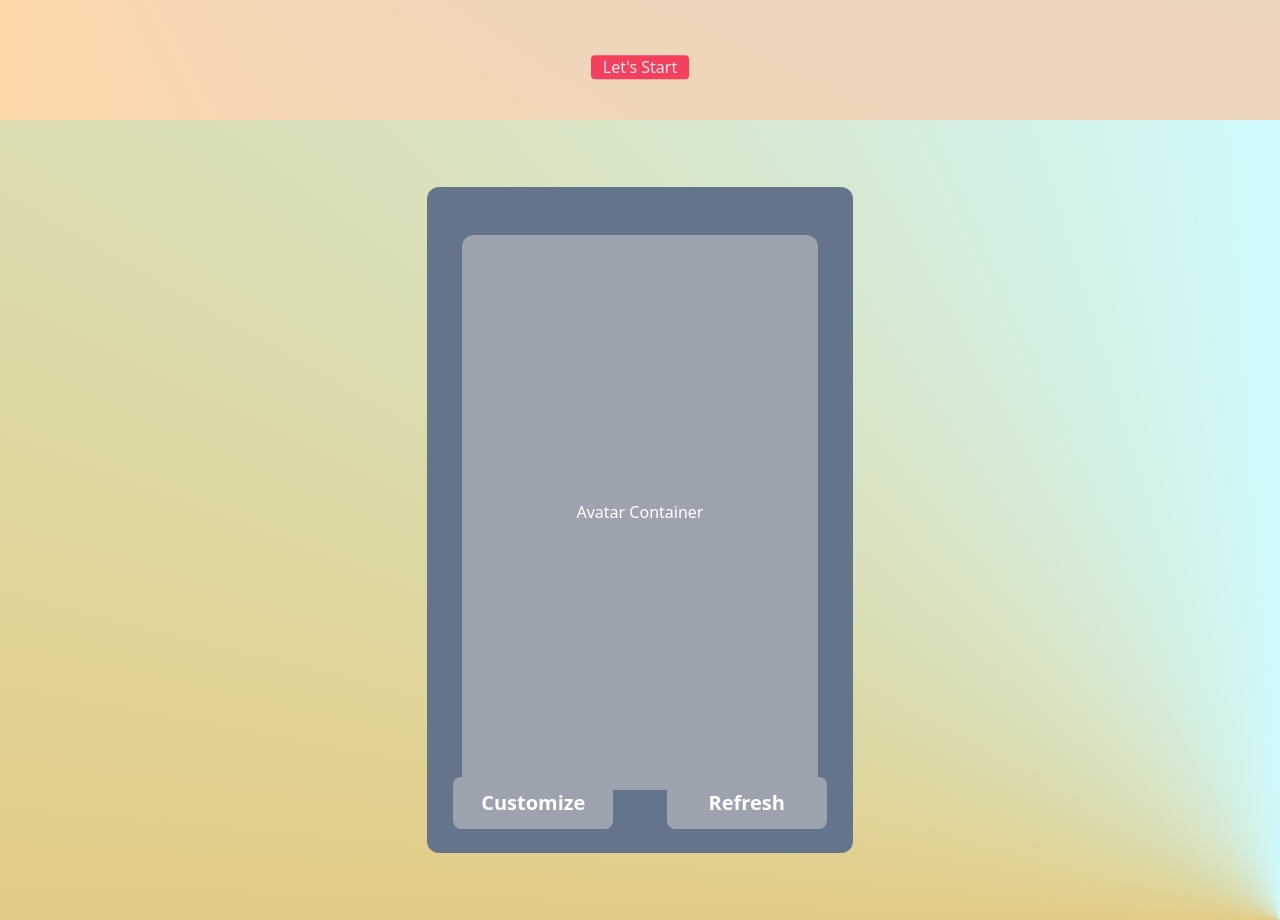
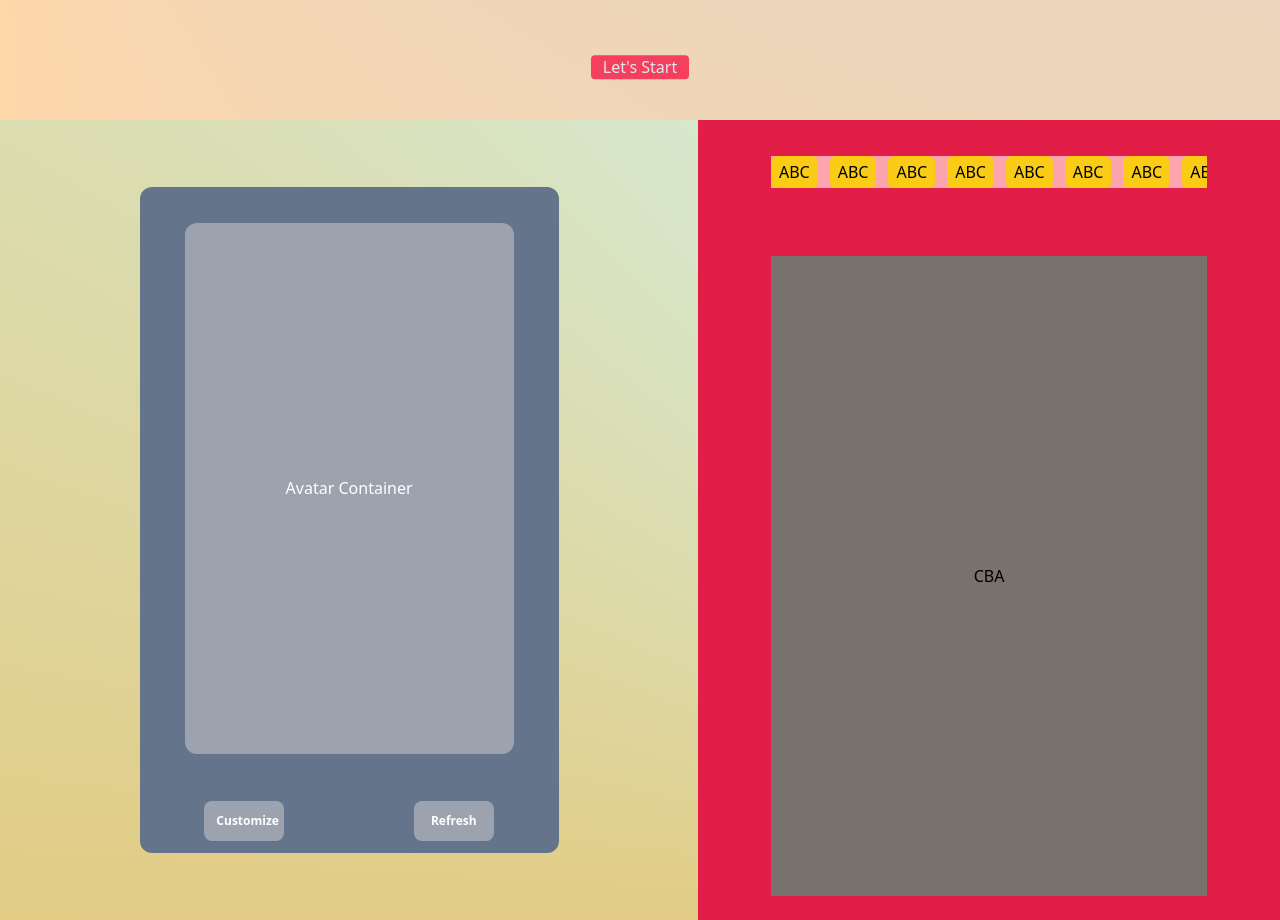
Before and after one commit to Tritintruong114/character-app-tailwindcss, a React (Create React App) app: page / in a window 1280 px wide. Shown: the part 680-1600 px from the top of the page. Built offline with nearby package versions, Linux system fonts and the light colour scheme.

Commit message:
This for the PartList section

```diff
--- a/src/common/HelloComponents.jsx
+++ b/src/common/HelloComponents.jsx
@@ -1,6 +1,6 @@
 import React, { useEffect, useState } from "react";
 import { motion } from "framer-motion";
-import ReactTypingEffect from 'react-typing-effect';
+import ReactTypingEffect from "react-typing-effect";
 
 function HelloComponents() {
   const [mousePosition, setMousePosition] = useState({
@@ -45,12 +45,12 @@ function HelloComponents() {
 
   const textEnter = () => {
     setCursorVariant("text");
-    setTextChange("You look cute.");
+    setTextChange("You look cute!");
   };
 
   const textLeave = () => {
     setCursorVariant("default");
-    setTextChange("Hi")
+    setTextChange("Hi");
   };
   // console.log(mousePosition);
   return (
@@ -59,9 +59,14 @@ function HelloComponents() {
         <h1
           onMouseEnter={textEnter}
           onMouseLeave={textLeave}
-          className="text-6xl font-mono text-gray-100 font-bold md:text-8xl xl:text-9xl"
+          className="text-3xl font-mono text-gray-100 font-bold md:text-6xl xl:text-7xl"
         >
-          <ReactTypingEffect eraseSpeed={18} eraseDelay={3000} speed={18} text={["Hi there👋," ,"Thank you!","You guys are amazing!"]}/>
+          <ReactTypingEffect
+            eraseSpeed={18}
+            eraseDelay={3000}
+            speed={18}
+            text={["Hi there👋,", "Thank you!", "You guys are amazing!"]}
+          />
         </h1>
       </div>
       {/* <ReactTypingEffect className="text-3xl md:text-6xl xl:text-6xl capitalize"   speed={20} text={["Thanks! ", "for all !"]}/> */}
--- a/src/components/Avatar.jsx
+++ b/src/components/Avatar.jsx
@@ -1,20 +1,27 @@
 import React from "react";
+// import PartList from "./PartList";
 
 //This is component for main Avatar
 function Avatar() {
   return (
-//   This is big container for the Avater Component
-    <div className="h-screen md:w-screen flex justify-center items-center xl:w-screen">
+    //   This is big container for the Avater Component
+    <div className="h-screen md:w-full flex justify-center items-center xl:w-full">
       {/* This is the big container include to the 2 section below */}
-      <div className="w-3/4 relative bg-slate-500 rounded-xl h-5/6 md:w-3/6 flex-col xl:w-4/12 flex justify-center items-center">
+      <div className="w-4/5 relative bg-slate-500 rounded-xl h-5/6 md:w-3/5 flex-col xl:w-3/5 flex justify-around   items-center">
         {/* This is for the Avatar picture container */}
-        <div className="absolute w-full h-5/6 top-12 flex justify-center items-center">
-          <div className="bg-gray-400 rounded-xl text-white w-10/12 h-full justify-center items-center flex">Avatar Container</div>
+        <div className="absolute w-full h-5/6 top-6 p-3 flex justify-center items-center">
+          <div className="bg-gray-400 rounded-xl text-white w-10/12 h-full justify-center items-center flex">
+            Avatar Container
+          </div>
         </div>
         {/* This is for the div contain the 2 button below */}
-        <div className="absolute bottom-6 w-full flex justify-around items-center">
-          <button className="bg-gray-400 p-3 w-40 sm:w-20 sm:text-md md:text-xl md:w-40 rounded-lg text-lg font-bold text-white">Customize</button>
-          <button className="bg-gray-400 p-3 w-40 sm:w-20 sm:text-md md:text-xl md:w-40 rounded-lg text-lg font-bold text-white">Refresh</button>
+        <div className="absolute bottom-3 w-full flex justify-around items-center">
+          <button className="bg-gray-400 p-3 w-20 sm:w-20 sm:text-xs md:text-md md:w-20 rounded-lg text-xs font-bold text-white">
+            Customize
+          </button>
+          <button className="bg-gray-400 p-3 w-20 sm:w-20 sm:text-xs md:text-md md:w-20 rounded-lg text-xs font-bold text-white">
+            Refresh
+          </button>
         </div>
       </div>
     </div>
--- a/src/components/MainSecond.jsx
+++ b/src/components/MainSecond.jsx
@@ -1,11 +1,21 @@
 import React from "react";
 import Avatar from "./Avatar";
 import { forwardRef } from "react";
+import PartList from "./PartList";
 
 const MainSecond = ({}, ref) => {
   return (
-    <div className="w-full h-fit bg-[conic-gradient(at_bottom_right,_var(--tw-gradient-stops))] from-red-300 via-amber-500 to-cyan-100" ref={ref}>
-      <Avatar />
+    <div className="w-full h-fit justify-center sm:flex-col md:flex-row xl:flex-row items-center flex flex-col bg-[conic-gradient(at_bottom_right,_var(--tw-gradient-stops))] from-red-300 via-amber-500 to-cyan-100">
+      <div
+        className="w-full md:w-3/5 xl:w-3/5 flex flex-col sm:flex-col md:flex-row xl:flex-row h-fit "
+        ref={ref}
+      >
+        <Avatar />
+      </div>
+
+      <div className="w-full h-fit md:w-2/4 xl:w-2/4">
+        <PartList />
+      </div>
     </div>
   );
 };
--- a/src/components/PartList.jsx
+++ b/src/components/PartList.jsx
@@ -2,7 +2,32 @@ import React from "react";
 
 //This component is a container to contain the part of every body array.
 function PartList() {
-  return <div></div>;
+  return (
+    <div className="h-screen relative justify-center items-center w-full flex flex-col  bg-rose-600">
+      <div className="bg-rose-300 absolute top-6 md:top-9 xl:top-9 flex flex-row overflow-x-scroll w-3/4 gap-3">
+        <button className="bg-yellow-400 rounded-md px-2 py-1">ABC</button>
+        <button className="bg-yellow-400 rounded-md px-2 py-1">ABC</button>
+        <button className="bg-yellow-400 rounded-md px-2 py-1">ABC</button>
+        <button className="bg-yellow-400 rounded-md px-2 py-1">ABC</button>
+        <button className="bg-yellow-400 rounded-md px-2 py-1">ABC</button>
+        <button className="bg-yellow-400 rounded-md px-2 py-1">ABC</button>
+        <button className="bg-yellow-400 rounded-md px-2 py-1">ABC</button>
+        <button className="bg-yellow-400 rounded-md px-2 py-1">ABC</button>
+        <button className="bg-yellow-400 rounded-md px-2 py-1">ABC</button>
+        <button className="bg-yellow-400 rounded-md px-2 py-1">ABC</button>
+        <button className="bg-yellow-400 rounded-md px-2 py-1">ABC</button>
+        <button className="bg-yellow-400 rounded-md px-2 py-1">ABC</button>
+        <button className="bg-yellow-400 rounded-md px-2 py-1">ABC</button>
+        <button className="bg-yellow-400 rounded-md px-2 py-1">ABC</button>
+        <button className="bg-yellow-400 rounded-md px-2 py-1">ABC</button>
+        <button className="bg-yellow-400 rounded-md px-2 py-1">ABC</button>
+      </div>
+
+      <div className="w-3/4 h-4/5 absolute bottom-6 justify-center items-center bg-stone-500 flex">
+        CBA
+      </div>
+    </div>
+  );
 }
 
 export default PartList;
```
